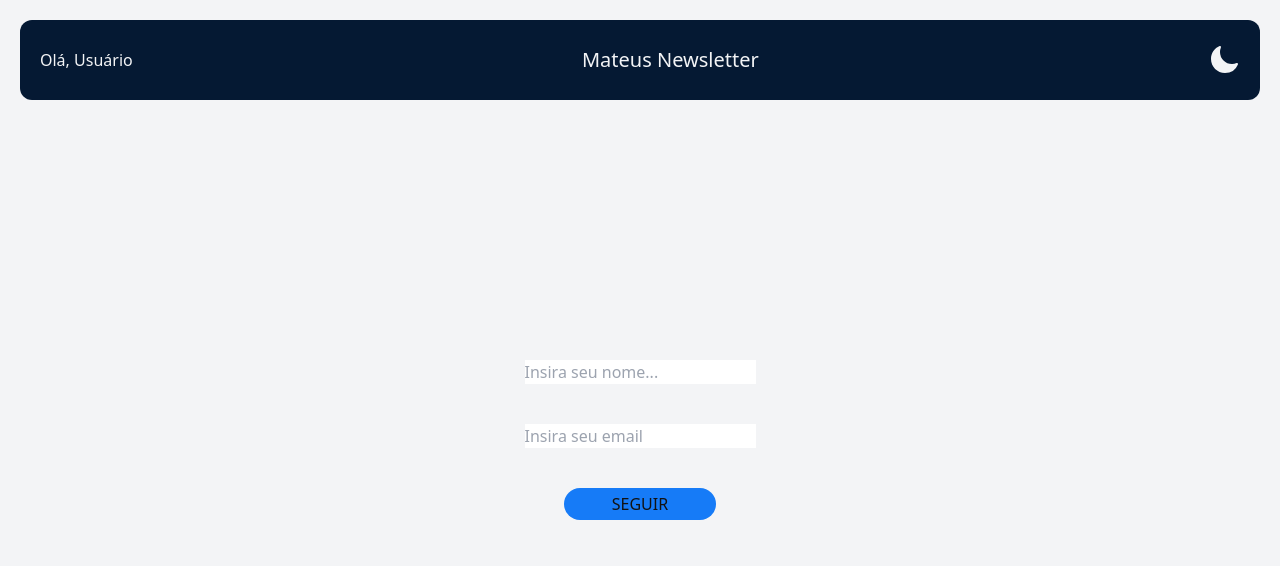
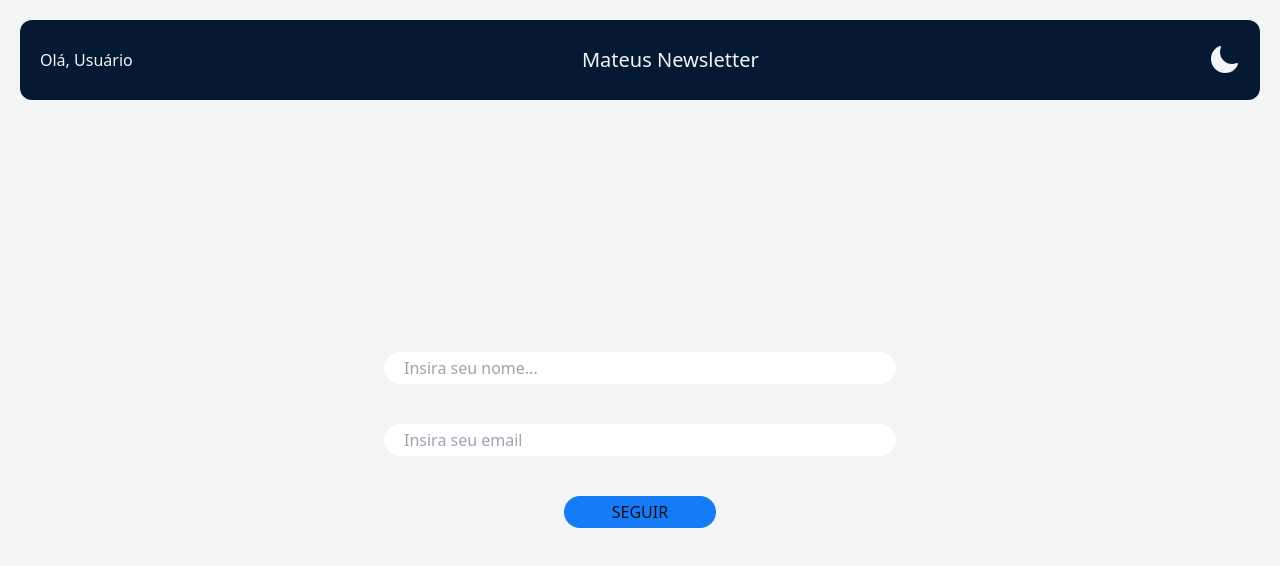
Before and after one commit to mteusbarbosa/react-tailwind, a React (Vite) app in the folder react-tailwind/: page / in a window 1280 px wide. Shown: the top 566 px of the page. Built offline with nearby package versions, Linux system fonts and the light colour scheme.

Commit message:
created input component

```diff
--- a/react-tailwind/src/components/Form/Form.jsx
+++ b/react-tailwind/src/components/Form/Form.jsx
@@ -1,3 +1,5 @@
+import Input from "../Input/Input";
+
 export default function Form({ onSubmit }) {
   const safeSubmit = (event) => {
     event.preventDefault();
@@ -9,10 +11,10 @@ export default function Form({ onSubmit }) {
   return (
     <form
       onSubmit={safeSubmit}
-      className="h-full flex flex-col items-center justify-center gap-10 -mt-20"
+      className="h-full flex flex-col items-center justify-center gap-10 -mt-20 mx-5"
     >
-      <input type="text" placeholder="Insira seu nome..." />
-      <input type="email" placeholder="Insira seu email" />
+      <Input type="text"  placeholder="Insira seu nome..." required />
+      <Input type="email" placeholder="Insira seu email" required/>
       <button
         type="submit"
         className="bg-alura-100 dark:bg-dark-200 rounded-full text-dark-100 dark:text-gray-200 py-1 px-12 uppercase"
--- /dev/null
+++ b/react-tailwind/src/components/Input/Input.jsx
@@ -0,0 +1,4 @@
+export default function Input(props){
+    return <input className="py-1 pl-5 w-full max-w-lg dark:bg-dark-200 text-dark-100 dark:text-gray-200 rounded-full outline-none" {...props} />
+
+}
```
